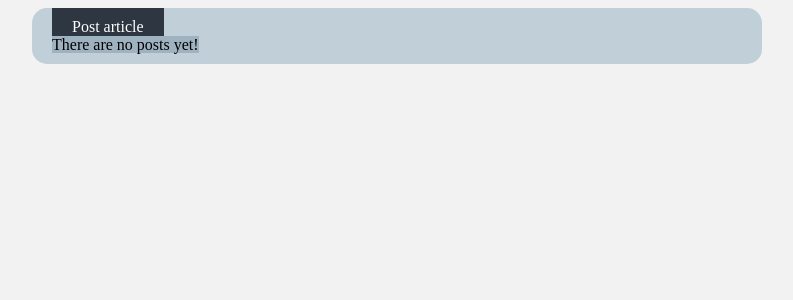
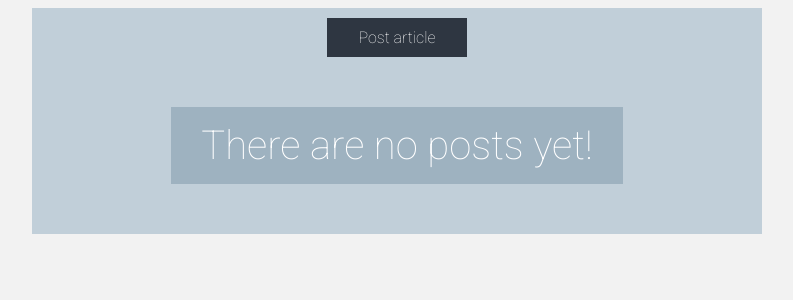
Before and after one commit to NielsMeulders/PHP1, a PHP site: page / in a window 1280 px wide. Shown: the top 300 px of the page, without its empty margins (243-1036 px from the left). Run offline with PHP 8.4, Linux system fonts and the light colour scheme; data that the repository does not hold is empty.

Commit message:
some more CSS!

```diff
--- a/opdrachten les 3/mini CMS/index.php
+++ b/opdrachten les 3/mini CMS/index.php
@@ -14,6 +14,7 @@
     <meta charset="UTF-8">
     <title>My CMS</title>
     <link rel="stylesheet" href="style.css"/>
+    <link href='http://fonts.googleapis.com/css?family=Roboto:400,100' rel='stylesheet' type='text/css'>
 </head>
 <body>
 
--- a/opdrachten les 3/mini CMS/post.php
+++ b/opdrachten les 3/mini CMS/post.php
@@ -28,6 +28,7 @@
     <meta charset="UTF-8">
     <title>Post - My CMS</title>
     <link rel="stylesheet" href="style.css"/>
+    <link href='http://fonts.googleapis.com/css?family=Roboto:400,100' rel='stylesheet' type='text/css'>
 </head>
 <body>
 
@@ -35,7 +36,8 @@
 
         <a href="index.php" class="button">Go back!</a>
 
-        <div class="feedback"><?php if(isset($feedback)){echo $feedback;} ?></div>
+        <?php if(isset($feedback)){echo '<div class="feedback">'.$feedback.'</div>';} ?>
+
 
         <form action="" method="post">
 
--- a/opdrachten les 3/mini CMS/style.css
+++ b/opdrachten les 3/mini CMS/style.css
@@ -1,6 +1,9 @@
 body
 {
     background-color: #F2F2F2;
+    font-family: 'Roboto';
+    font-weight: 100;
+    color: white;
 }
 
 .screen
@@ -10,7 +13,7 @@ body
     margin-right: auto;
     background-color: #C1CFD9;
     padding: 10px 20px;
-    border-radius: 15px;
+    text-align: center;
 }
 
 .button:link,
@@ -22,13 +25,17 @@ body
     background-color: #2E3641;
     text-decoration: none;
     padding: 10px 20px;
+    width: 100px;
+    display: inline-block;
 }
 
 .feedback
 {
     background-color: #9EB2C0;
-    display: inline;
-
+    font-size: 2.5em;
+    padding: 15px 30px;
+    display: inline-block;
+    margin-top: 50px;
 }
 
 .clearfix
```
